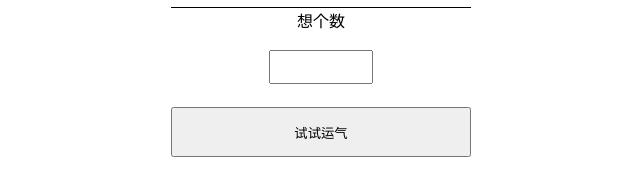
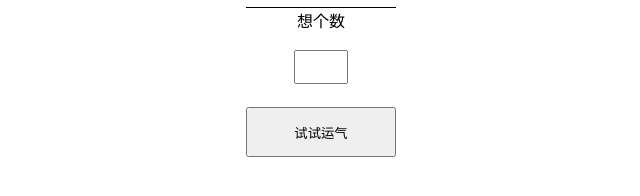
Before and after one commit to s2tandu0p/guess_a_number_Chinese, a plain HTML site: page index.html in a window 1280 px wide. Shown: the part 126-322 px from the top of the page, without its empty margins (319-959 px from the left). Drawn offline with Linux system fonts and the light colour scheme.

Commit message:
minor changes on button size

```diff
--- a/style.css
+++ b/style.css
@@ -20,7 +20,7 @@ body{
     align-items: center;
 }
 .form input[type="number"]{
-    width: 100px;
+    width: 50px;
     height: 30px;
     text-align: center;
 }
@@ -48,6 +48,6 @@ h1{
 
 .guessSubmit{
     margin-bottom:5px;
-    width: 300px;
+    width: 150px;
     height: 50px;
 }
```
